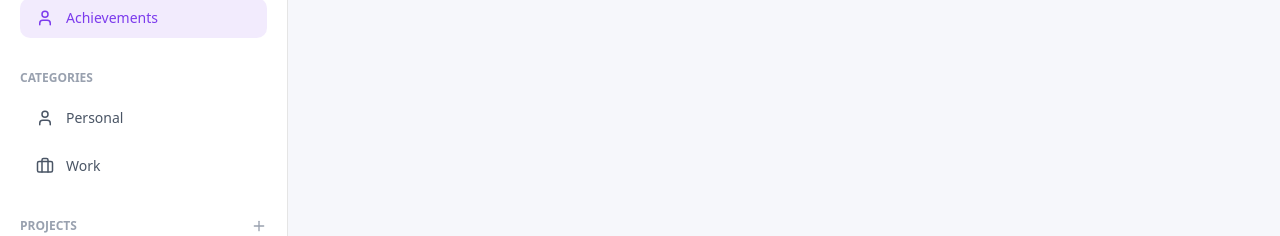
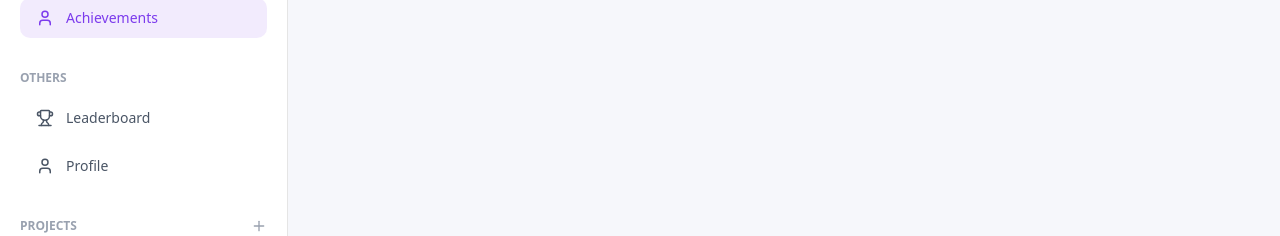
Before and after one commit to Abshoor24/FEtask-FICPACT, a Next.js app: page /dashboard/achievement in a window 1280 px wide. Shown: the part 302-538 px from the top of the page. Built offline with nearby package versions, Linux system fonts and the light colour scheme; no server answers.

Commit message:
feat: implement Sidebar component for application navigation, task creation, and user logout.

```diff
--- a/src/components/Sidebar.tsx
+++ b/src/components/Sidebar.tsx
@@ -12,6 +12,7 @@ import {
   Plus,
   LogOut,
   Mic,
+  Trophy,
 } from "lucide-react";
 import { usePathname } from "next/navigation";
 import clsx from "clsx";
@@ -53,9 +54,9 @@ export default function Sidebar({ onAdd, onVoiceClick }: VoiceProps) {
     { name: "Achievements", icon: User, path: "/dashboard/achievement" },
   ];
 
-  const categories: MenuItem[] = [
-    { name: "Personal", icon: User, path: "/personal" },
-    { name: "Work", icon: Briefcase, path: "/work" },
+  const extraItems: MenuItem[] = [
+    { name: "Leaderboard", icon: Trophy, path: "/dashboard/leaderboard" },
+    { name: "Profile", icon: User, path: "/dashboard/profile" },
   ];
 
   return (
@@ -96,21 +97,26 @@ export default function Sidebar({ onAdd, onVoiceClick }: VoiceProps) {
           })}
         </nav>
 
-        {/* CATEGORIES */}
+        {/* EXTRA ITEMS */}
         <div className="mt-8">
           <p className="text-xs font-semibold text-gray-400 mb-3 uppercase">
-            Categories
+            Others
           </p>
-
           <div className="space-y-2">
-            {categories.map((item) => {
+            {extraItems.map((item) => {
               const Icon = item.icon;
+              const active = pathname === item.path;
 
               return (
                 <Link
                   key={item.name}
                   href={item.path}
-                  className="flex items-center gap-3 px-4 py-2.5 rounded-lg text-sm text-gray-600 hover:bg-gray-100 transition"
+                  className={clsx(
+                    "flex items-center gap-3 px-4 py-2.5 rounded-lg text-sm font-medium transition",
+                    active
+                      ? "bg-[#7C3BED]/10 text-[#7C3BED]"
+                      : "text-gray-600 hover:bg-gray-100",
+                  )}
                 >
                   <Icon size={18} />
                   {item.name}
```
